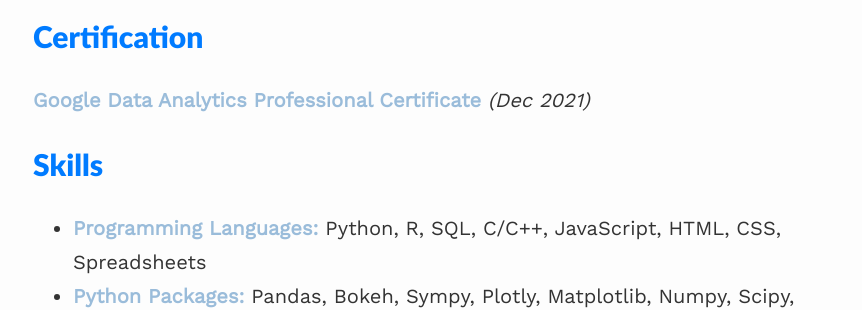
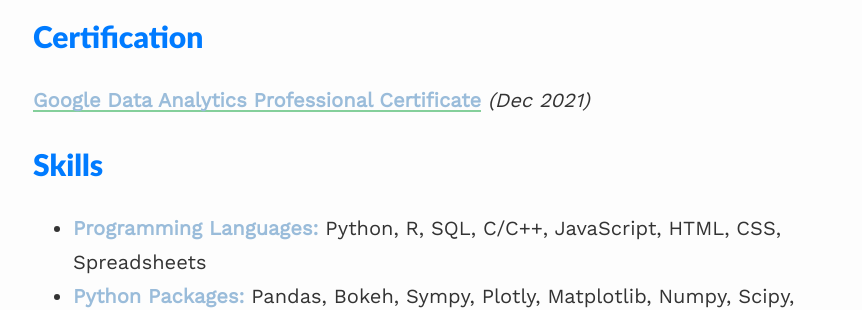
Before and after one commit to josh-u-a/gradfolio, a Jekyll site: the page built from _pages/resume.md, in a window 1280 px wide. Shown: the part 467-777 px from the top of the page, without its empty margins (207-1069 px from the left). Built offline with Jekyll 4.4.1, drawn with Linux system fonts in a browser that asks for light colours; nearby versions of some CDN libraries.

Commit message:
Portfolio update

```diff
--- a/_layouts/resume.html
+++ b/_layouts/resume.html
@@ -36,7 +36,9 @@
 
 <!-- Certification -->
 <h1 class="header-color">Certification</h1>
-<p><strong class = "strong-color">Google Data Analytics Professional Certificate</strong> <em>(Dec 2021)</em></p>
+<p>
+    <a href="https://www.credly.com/badges/3313c547-4c41-41b6-b024-41d70063ce39?source=linked_in_profile">
+    <strong class = "strong-color">Google Data Analytics Professional Certificate</strong></a> <em>(Dec 2021)</em></p>
 
 <!-- Skills -->
 <h1 class="header-color">Skills</h1>
```
Also changed, not shown: _projects/churnAnalysis.html (+6 -1 lines).
